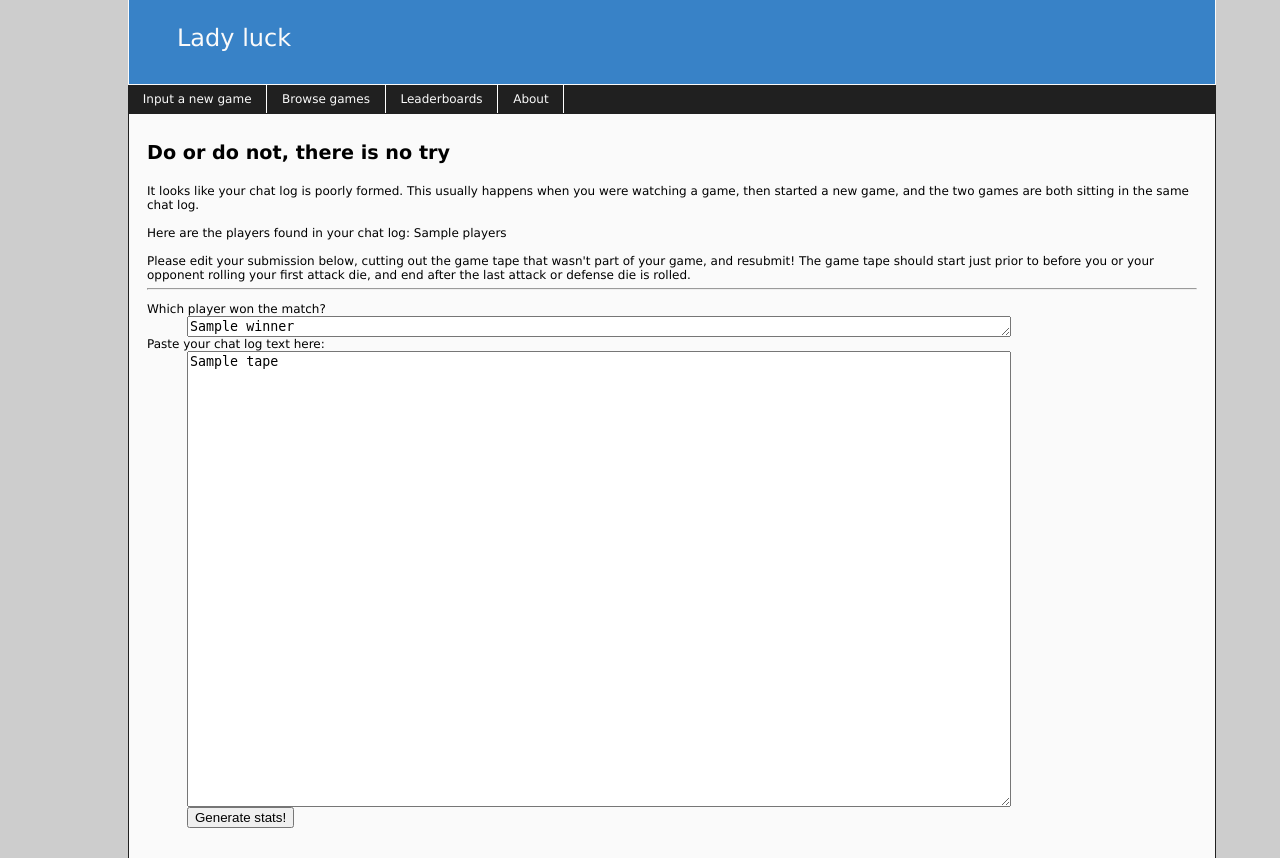
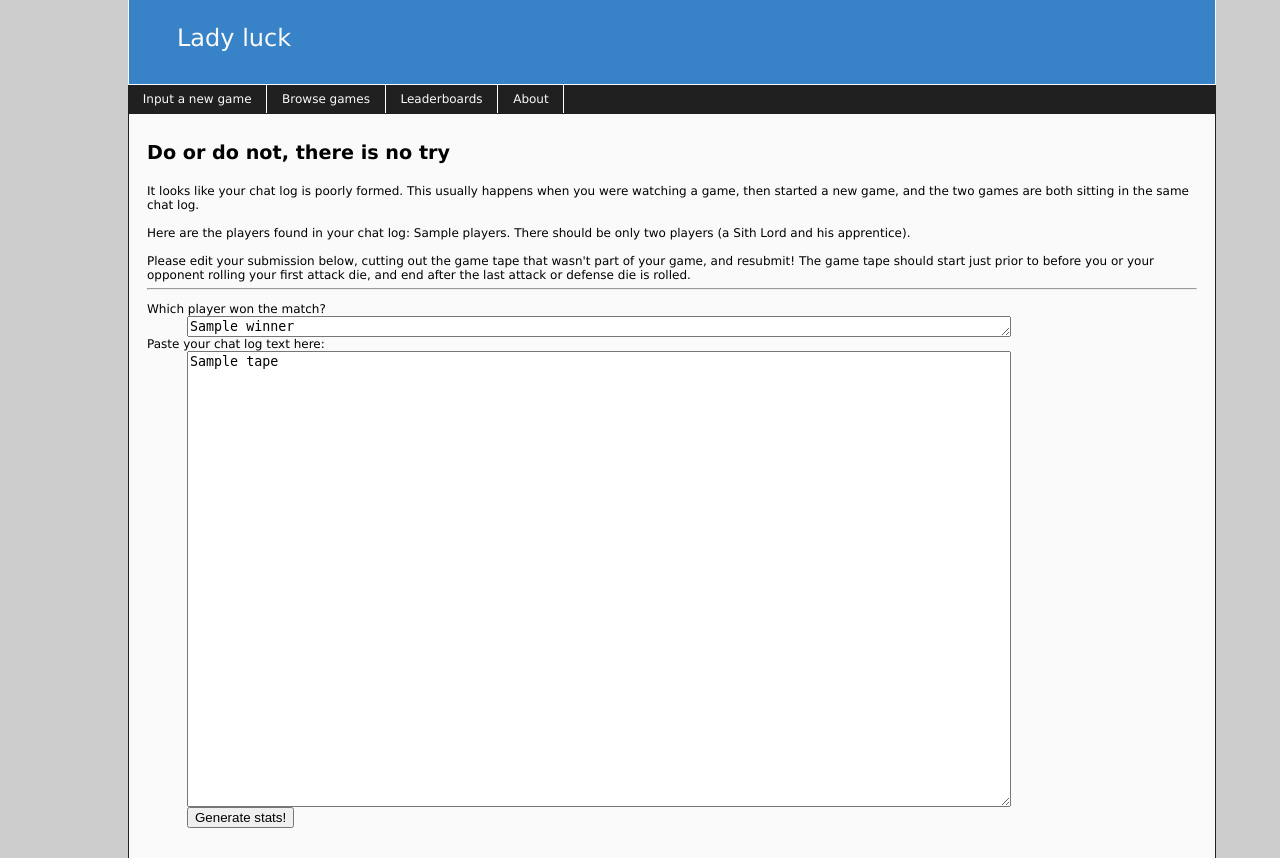
Before and after one commit to lhayhurst/ladyluck, a Python web app: template templates/new_after_error.html in a window 1280 px wide. Shown: the part 13-871 px from the top of the page. Run offline with Jinja, Linux system fonts and the light colour scheme; the template is opened without the code that fills it: most values are stand-ins (such as "Sample title", 1, 10 or a date in 2020); some libraries are stand-ins or nearby versions.

Commit message:
added error handling for bad user input

```diff
--- a/templates/new_after_error.html
+++ b/templates/new_after_error.html
@@ -6,7 +6,7 @@
 It looks like your chat log is poorly formed.  This usually happens when you were watching a game, then started a new game, and the two games are both sitting in the same chat log.
 <br>
 <br>
-Here are the players found in your chat log: {{ players }}
+Here are the players found in your chat log: {{ players }}.  There should be only two players (a Sith Lord and his apprentice).
 <br>
 <br>
 Please edit your submission below, cutting out the game tape that wasn't part of your game, and resubmit!  The game tape should start just prior to before you or your opponent rolling your first attack die, and end after the last attack or defense die is rolled.
```
